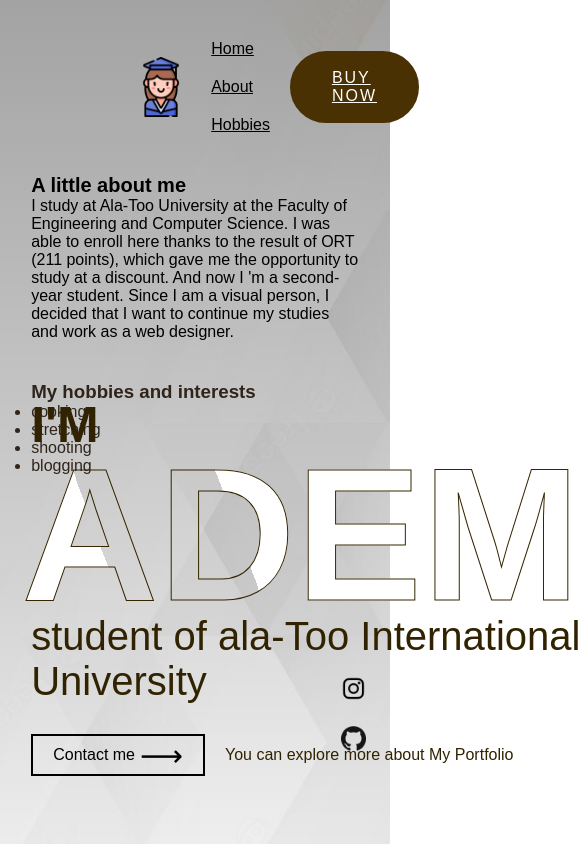
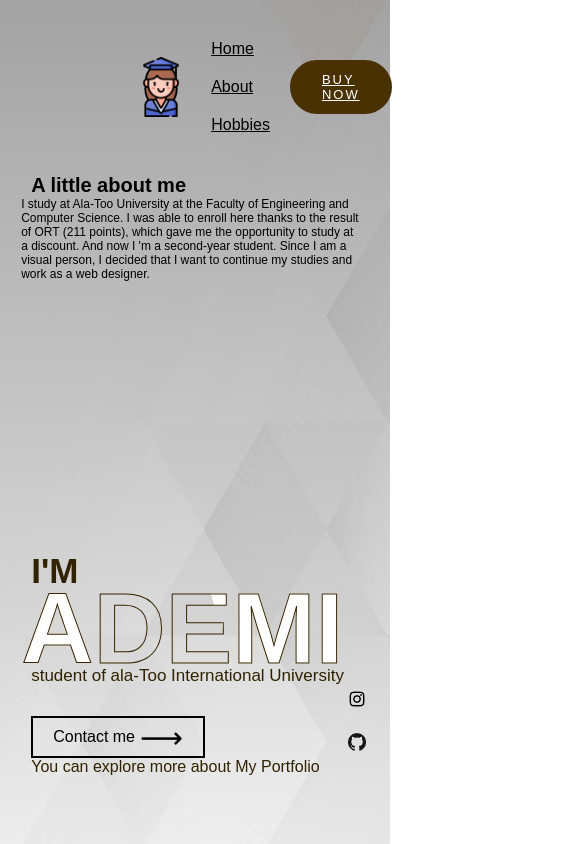
Before and after one commit to ademiniiazbekkyzy/portfolio, a plain HTML site: page index.html in a window 390 px wide. Shown: the top 844 px of the page, 585 px wide, since content can reach past the window. Drawn offline with Linux system fonts and the light colour scheme.

Commit message:
added responsive design

```diff
--- a/css/style.css
+++ b/css/style.css
@@ -112,10 +112,14 @@ nav ul li a:hover:after{
     }
 }
 
+
+
 .text-box h3{
     font-size: 40px;
     font-weight: 500;
 }
+
+
 
 
 .text-box .row{
@@ -166,3 +170,119 @@ nav ul li a:hover:after{
     color: rgba(28, 16, 4, 0.885);
     padding: 40px 0px;
 }
+
+
+
+@media screen and (max-width: 500px){
+
+    .text-box p{
+        font-size: 35px;
+        font-weight: 600;
+    }
+
+    .text-box h1{
+        font-size: 100px;
+        line-height: 75px;
+        margin-left: -10px;
+        color: transparent;
+        -webkit-text-stroke: 1px rgb(53, 38, 1) ;
+        background: url(../img/back.png);
+        -webkit-background-clip: text;
+        background-position: 0 0;
+        animation: back 20s linear infinite;
+    }
+    @keyframes back{
+        100%{
+            background-position: 2000px 0;
+
+        }
+    }
+
+    .text-box h3{
+        font-size: 17px;
+        font-weight: 500;
+        /* line-height: normal; */
+    }
+
+    .text-box .row{
+            display: flex;
+            align-items: center;
+            flex-wrap: wrap;
+            margin-top: 30px;
+        }
+        .text-box a{
+            color: black;
+            text-decoration: none;
+            padding: 10px 20px;
+            margin-right: 20px;
+            border: 2px solid black;
+            display: flex;
+            align-items: center;
+
+        }
+
+        .text-box a span{
+            font-size: 30px;
+            line-height: 15px;
+            margin-left: 5px;
+        }
+
+        .social-icons{
+            position: absolute;
+            right: 5%;
+            bottom: 8%;
+        }
+
+        .social-icons img{
+            width: 18px;
+            display: block;
+            margin: 25px 5px;
+        }
+        .intro{
+            bottom: 70%;
+            font-size: 20px;
+
+        }
+
+
+        .intro h3{
+            font-size: 20px;
+            color: rgb(0, 0, 0);
+        }
+
+        .intro p{
+            font-size: 12px;
+
+            margin-left: -10px;
+            line-height: normal;
+
+
+        }
+
+        .hobbies{
+            color: rgba(28, 16, 4, 0.885);
+            padding: 40px 0px;
+        }
+
+
+        .btn{
+    color: #fff;
+    font-size: 13px;
+    text-transform: uppercase;
+    letter-spacing: 2px;
+    padding: 10px 30px;
+    border-radius: 500px;
+    display: inline-block;
+    font-weight: 500;
+    transition: all .4s ease-in-out;
+    background-size: 112% 100%;
+    background: rgb(73, 49, 3);
+    border: 2px solid rgb(73, 49, 3);
+}
+
+.btn:hover{
+    background: transparent;
+    border-color: rgb(73, 49, 3);
+    color: rgb(73, 49, 3);
+}
+}
--- a/index.html
+++ b/index.html
@@ -44,14 +44,14 @@
         <!-- <img src="./img/IMAGE 2022-09-20 21:02:10.jpg" alt="Ala-Too" width="300px">
         <img src="./img/IMAGE 2022-09-20 21:00:47.jpg" alt="test" width="300px"> -->
 
-        <div class="hobbies">
+        <!-- <div class="hobbies">
             <h3>My hobbies and interests</h3>
             <ul>
                 <li>cooking</li>
                 <li>stretching</li>
                 <li>shooting</li>
                 <li>blogging</li>
-        </div>
+        </div>  -->
         <!-- <img src="./img/IMAGE 2022-09-20 18:56:01.jpg" alt=""> -->
 
             <!-- <img src="./img/IMAGE 2022-09-20 22:21:06.jpg" alt="photo" width="300px">
```
